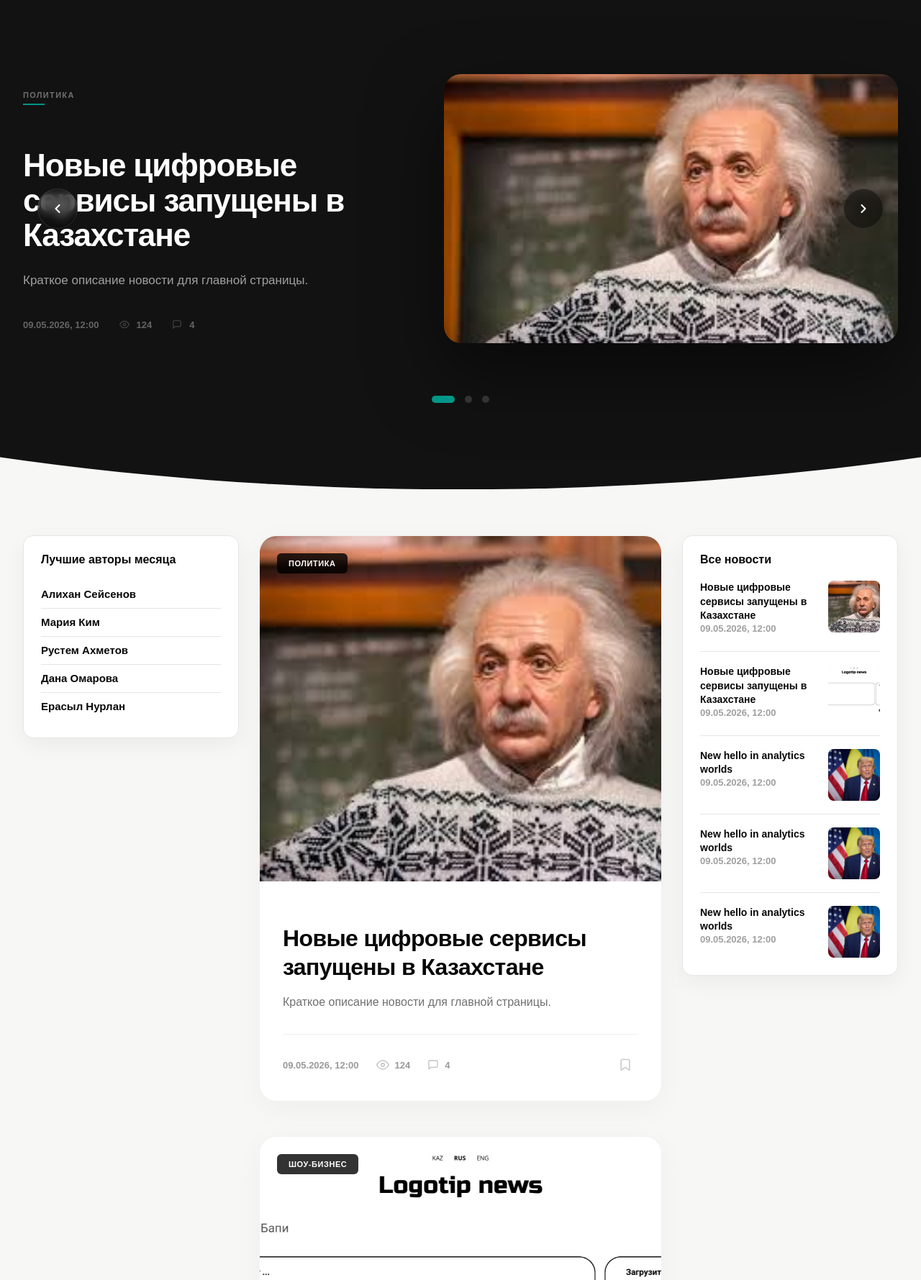
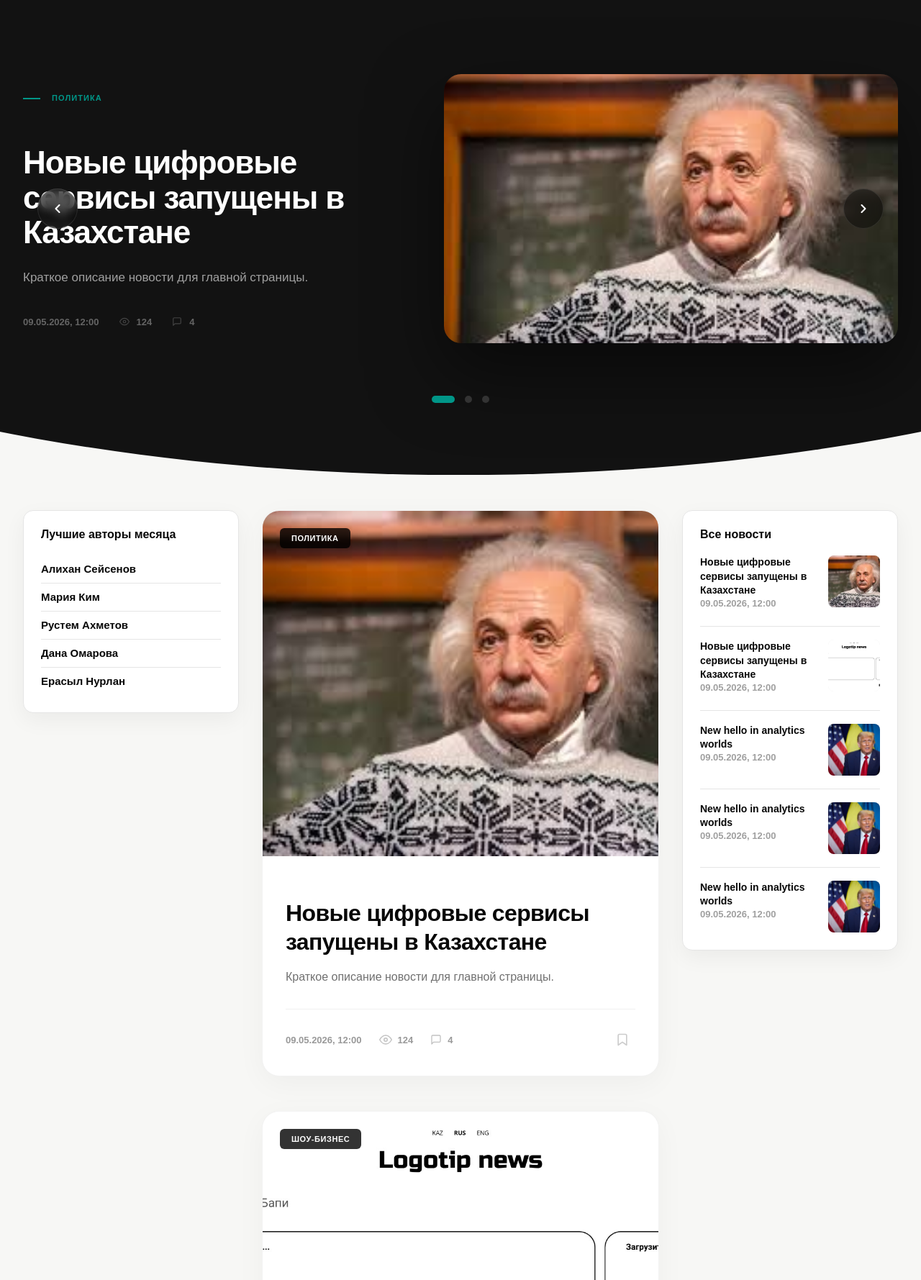
Before and after one commit to RakeGoose/news-site-main-frontend, a PHP site: page /pages/index.php in a window 1280 px wide. Shown: the part 204-1983 px from the top of the page at 72% size. Run offline with PHP 8.4, Linux system fonts and the light colour scheme.

Commit message:
hero bar wide screen fix

```diff
--- a/assets/css/components.css
+++ b/assets/css/components.css
@@ -102,11 +102,10 @@
 
 .main-layout {
     display: grid;
-    grid-template-columns: 300px 1fr 300px;
-    gap: 28px;
+    grid-template-columns: minmax(240px, 300px) 1fr minmax(240px, 300px);
+    gap: 32px;
     align-items: stretch;
-    /* Align bottoms */
-    margin-top: 65px;
+    margin-top: 50px;
 }
 
 .sidebar-box {
@@ -407,14 +406,17 @@
 .hero-section {
     background: #121212;
     color: #ffffff;
-    padding: 80px 0 180px;
+    padding: 80px 0 160px;
     position: relative;
-    width: 100%;
-    clip-path: ellipse(140% 100% at 50% 0%);
+    width: 100vw;
+    left: 50%;
+    right: 50%;
+    margin-left: -50vw;
+    margin-right: -50vw;
+    clip-path: ellipse(120% 100% at 50% 0%);
     margin-bottom: -1px;
     z-index: 5;
     overflow-x: hidden;
-    /* Prevent horizontal scroll from navigation buttons */
 }
 
 .hero-carousel {
@@ -455,22 +457,22 @@
 
 .hero-category {
     display: inline-block;
+    color: var(--color-accent);
     font-size: 11px;
     font-weight: 800;
     text-transform: uppercase;
-    letter-spacing: 0.12em;
-    color: rgba(255, 255, 255, 0.4);
+    letter-spacing: 0.1em;
     margin-bottom: 24px;
     position: relative;
-    padding-bottom: 8px;
+    padding-left: 40px;
 }
 
-.hero-category::after {
-    content: '';
+.hero-category::before {
+    content: "";
     position: absolute;
-    bottom: 0;
     left: 0;
-    width: 30px;
+    top: 50%;
+    width: 24px;
     height: 2px;
     background: var(--color-accent);
 }
@@ -539,13 +541,20 @@
 .carousel-nav {
     position: absolute;
     top: 50%;
-    left: -100px;
-    right: -100px;
+    left: 40px;
+    right: 40px;
     display: flex;
     justify-content: space-between;
     transform: translateY(-50%);
     pointer-events: none;
     z-index: 10;
+}
+
+@media (min-width: 1600px) {
+    .carousel-nav {
+        left: calc(50% - 740px);
+        right: calc(50% - 740px);
+    }
 }
 
 .carousel-prev,
--- a/assets/css/pages/home.css
+++ b/assets/css/pages/home.css
@@ -166,8 +166,8 @@
 
 .other-news-grid {
     display: grid;
-    grid-template-columns: repeat(5, 1fr);
-    gap: 28px;
+    grid-template-columns: repeat(auto-fill, minmax(220px, 1fr));
+    gap: 32px;
 }
 
 .small-news-card {
```
